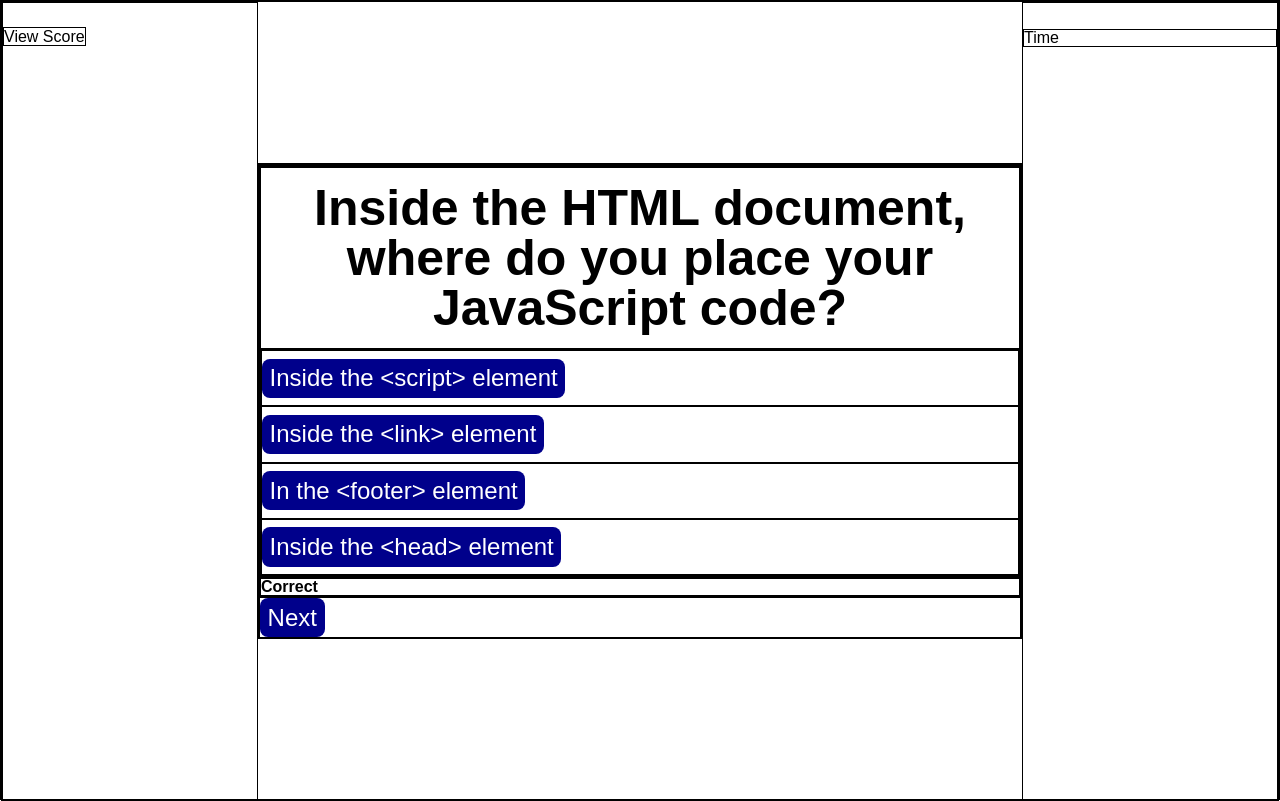
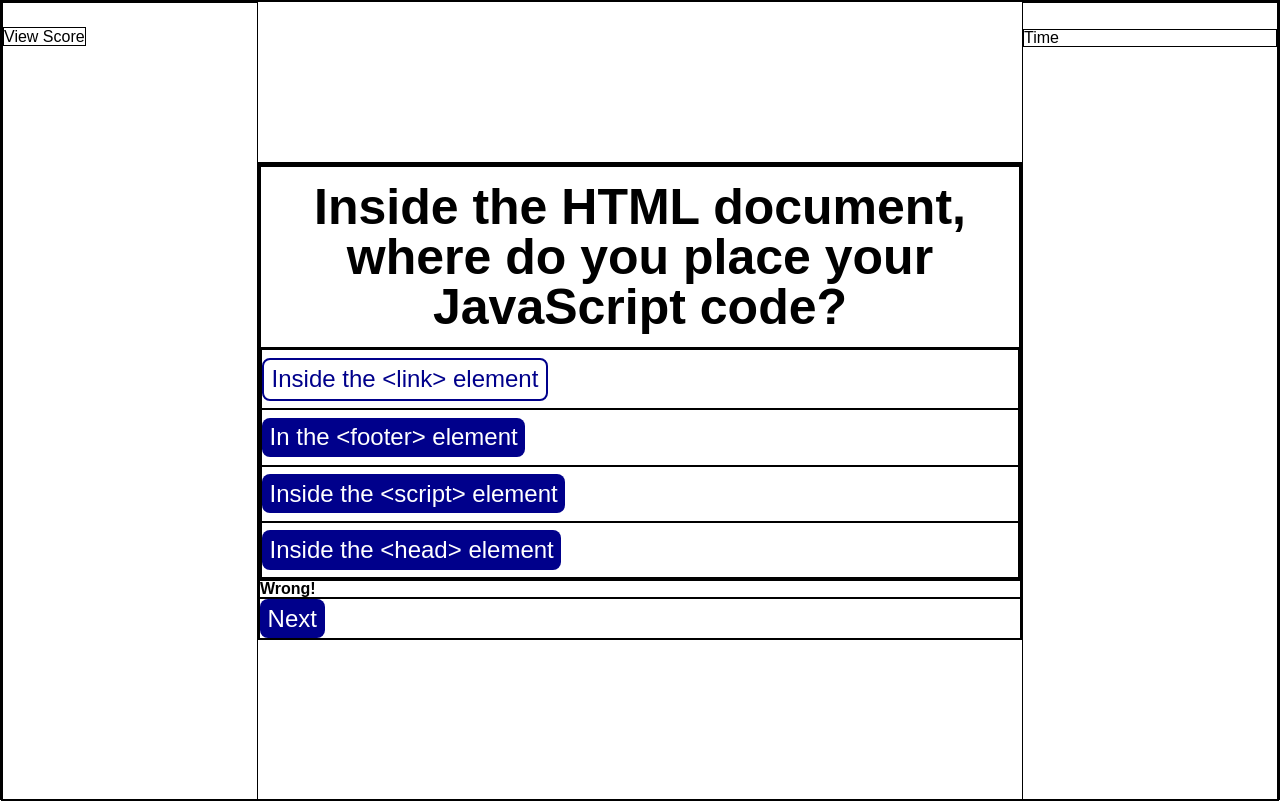
Before and after one commit to maglb/Code-Quiz, a plain HTML site: page index.html in a window 1280 px wide. Both pictures are taken after a click on the button "Inside the <link> element". Drawn offline with Linux system fonts and the light colour scheme.

Commit message:
Function to display either the answer entered is right or wrong is added

```diff
--- a/assets/css/style.css
+++ b/assets/css/style.css
@@ -2,12 +2,14 @@
 margin: 0;
 padding: 0;
 border: 1px solid black;
+box-sizing: border-box;
 }
 
 body {
     height: 100vh;
     display: flex;
     justify-content: center;
+    box-sizing: border-box;
 }
 
 main {
@@ -44,3 +46,15 @@ button:hover{
     cursor: pointer;
     background-color: blue;
 }
+
+/* .selected{
+    background-color:white;
+    color: darkblue;
+    border: solid 2px darkblue;
+} */
+
+button:focus {
+    background-color:white;
+    color: darkblue;
+    border: solid 2px darkblue;
+}
--- a/assets/js/script.js
+++ b/assets/js/script.js
@@ -2,13 +2,13 @@ var questionEl = document.getElementById("question");
 
 var firstQ = {
     prompt: "Inside the HTML document, where do you place your JavaScript code?",
-    options: ["Inside the <script> element", "Inside the <link> element", "In the <footer> element", "Inside the <head> element"],
+    options: ["Inside the <link> element", "In the <footer> element", "Inside the <script> element", "Inside the <head> element"],
     answer: "Inside the <script> element"
 };
 
 var secondQ = {
     prompt: "What operator is used to assign a value to a declared variable?",
-    options: ["Equal sign (=)", "Colon (:)", "Double-equal (==)", "Question mark (?)"],
+    options: ["Colon (:)", "Double-equal (==)", "Equal sign (=)", "Question mark (?)"],
     answer: "Equal sign (=)"
 };
 
@@ -20,19 +20,11 @@ var question03 = {
 
 var question04 = {
     prompt: "How do we declare a conditional statement in JavaScript?",
-    options: ["if...else", "for loop", "while loop", "difference...between"],
+    options: ["for loop", "while loop", "difference...between", "if...else"],
     answer: "if...else"
 };
 
-var optionOne = document.getElementById("option1");
-var optionTwo = document.getElementById("option2");
-var optionThree = document.getElementById("option3");
-var optionFour = document.getElementById("option4");
-
-// var firstQuiz = questionEl.textContent(firstQ.prompt);
-// console.log(firstQ.prompt);
-
-// var questionItem = firstQ.prompt;
+var answerEl = document.getElementById('answer');
 
 // Add text to the H2 (#question )element
 questionEl.textContent = firstQ.prompt;
@@ -43,24 +35,57 @@ questionEl.textContent = firstQ.prompt;
 var options = document.getElementsByClassName("options")
 
 // For each ol element, add a button element
+
 for (var i = 0; i < options.length; i++) {
     var button = document.createElement("button");
-    options[i].appendChild(button);
+    var optionsBtn = options[i].appendChild(button);
+    optionsBtn.className = 'optionBtn';
     console.log[i];
-   }
-
-// optionOne.children[0].textContent = firstQ.options[0];
-// var newOptions = document.querySelectorAll(".options");
-
+}
 
 var newQuestion = firstQ;
 
 // For each button inside of the ol element, add the corresponding answer option for the question
 
+var newOptions = document.getElementsByClassName("options");
 for (var i = 0; i < options.length; i++) {
-var newOptions = document.getElementsByClassName("options");
-var newQuestion = firstQ;
-console.log(newQuestion);
+    var newQuestion = firstQ;
+    console.log(newQuestion);
 
-newOptions[i].children[0].textContent = newQuestion.options[i];
-   }
+    newOptions[i].children[0].textContent = newQuestion.options[i];
+}
+
+// Add EventListener to the button options and display either the selected option is right or not
+
+for (var i = 0; i < options.length; i++) {
+    newOptions[i].addEventListener('click', function (event) {
+        if (event.target.innerText == newQuestion.answer) {
+            answerEl.textContent = "Correct!"
+
+            // Disable all the button until the next question is uploaded
+
+            options.children[0].disabled = true;
+            console.log(ptions.children[0]);
+
+        } else {
+            answerEl.textContent = "Wrong!"
+            // Disable all the button until the next question is uploaded
+            options.disabled = true;
+        }
+
+    });
+}
+
+
+
+
+
+
+
+// // Add EventListener to the button "Next" to upload the next question
+
+// var nextBtn = document.getElementById("nextBtn");
+
+// nextBtn.addEventListener('click', function(event)){
+
+// }
--- a/index.html
+++ b/index.html
@@ -26,8 +26,8 @@
 
         </section>
 
-        <div id="answer"> <h3>Correct</h3> </div>
-        <div id="next"> <button>Next</button> </div>
+        <h3 id="answer"></h3>
+        <div id="next"> <button id="nextBtn">Next</button> </div>
 
     </main>
 
```
